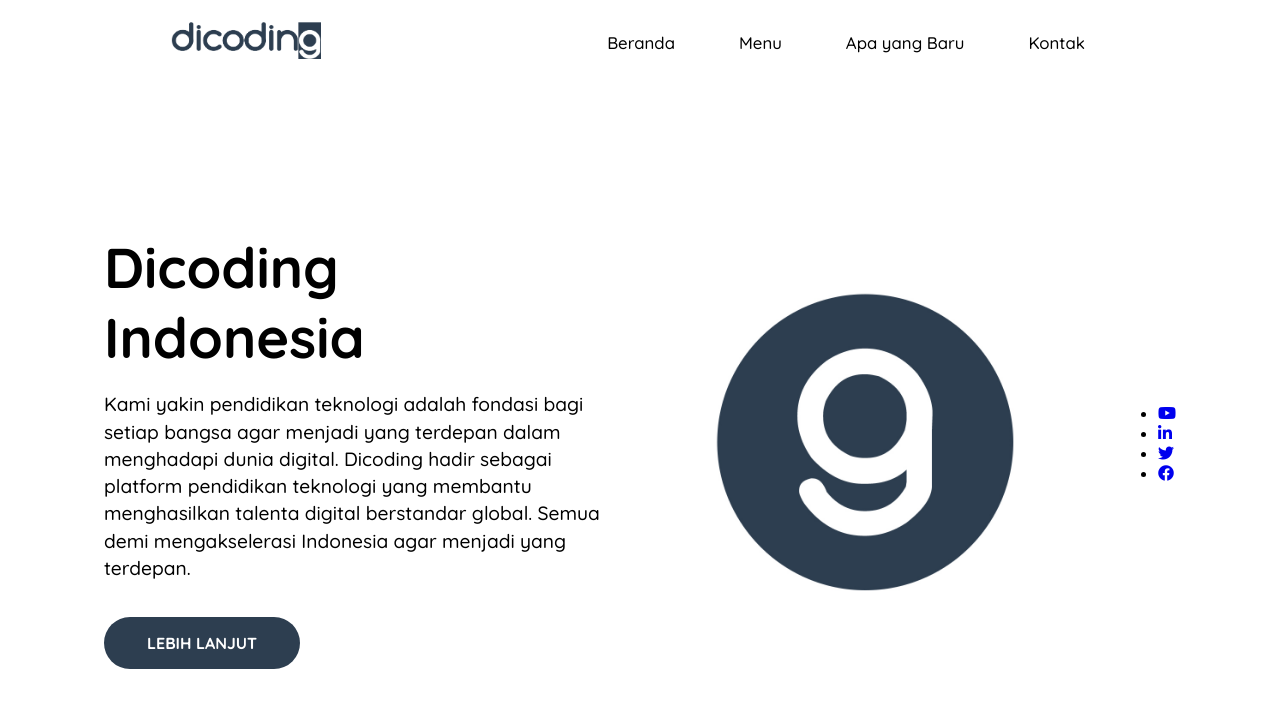
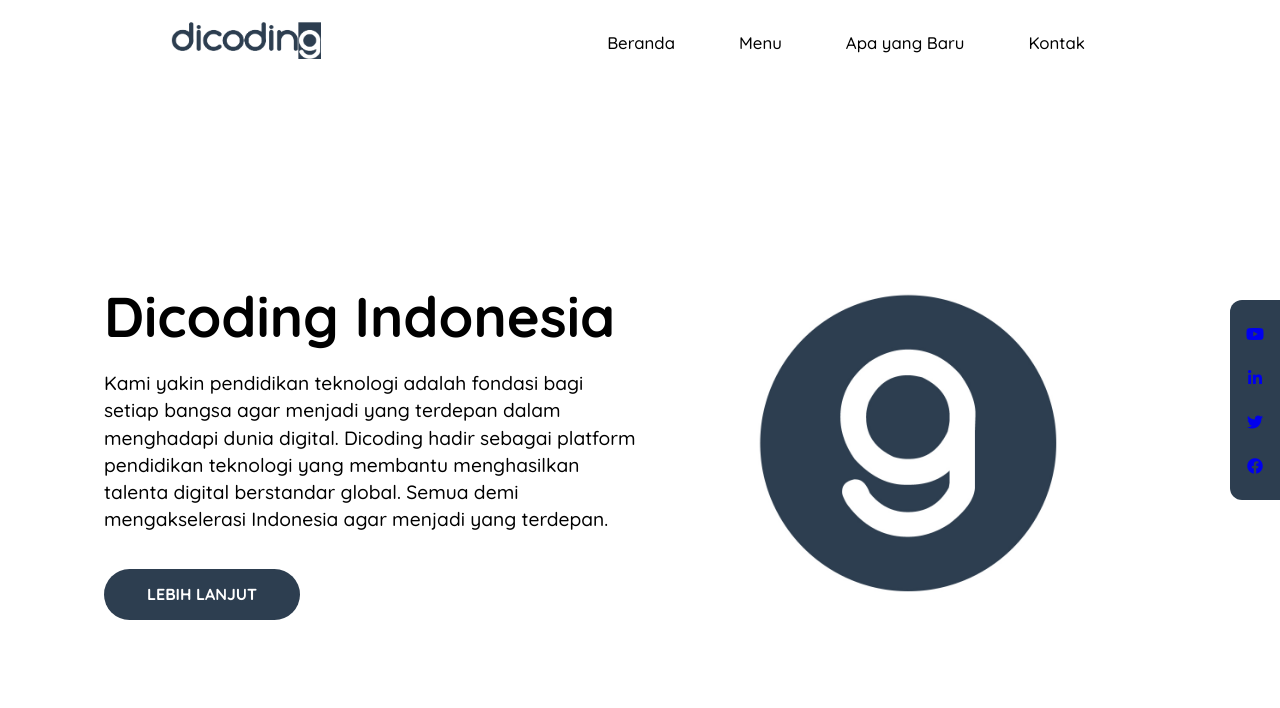
Before and after one commit to adiyatmapw/latihanwebdicoding, a plain HTML site: page index.html in a window 1280 px wide. Drawn offline with Linux system fonts and the light colour scheme; files whose address does not match are found by name.

Commit message:
Update app.css
aside styling

```diff
--- a/app.css
+++ b/app.css
@@ -127,3 +127,32 @@
   min-width: 250px;
   width: 300px;
 }
+
+main aside {
+  position: fixed;
+  inset-block: 0;
+  inset-inline-end: 0;
+}
+
+main aside .social-media {
+  height: 100%;
+  display: flex;
+}
+
+main aside .social-media ul {
+  padding: 1.5rem 1rem;
+  margin: auto;
+  border-top-left-radius: 12px;
+  border-bottom-left-radius: 12px;
+  background-color: #2D3E50;
+
+  display: flex;
+  flex-flow: column nowrap;
+  align-items: center;
+  justify-content: center;
+  gap: 1.5rem;
+}
+
+main aside .social-media li {
+  list-style-type: none;
+}
```
